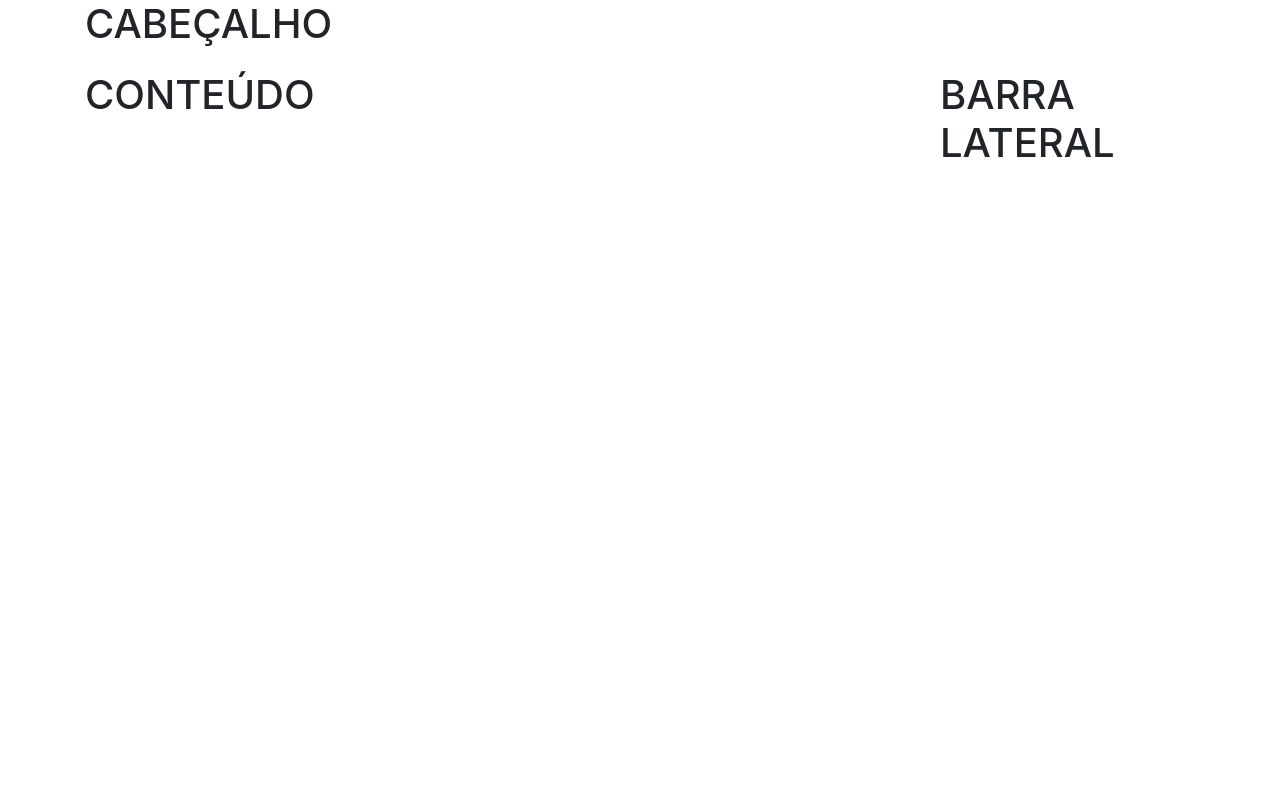
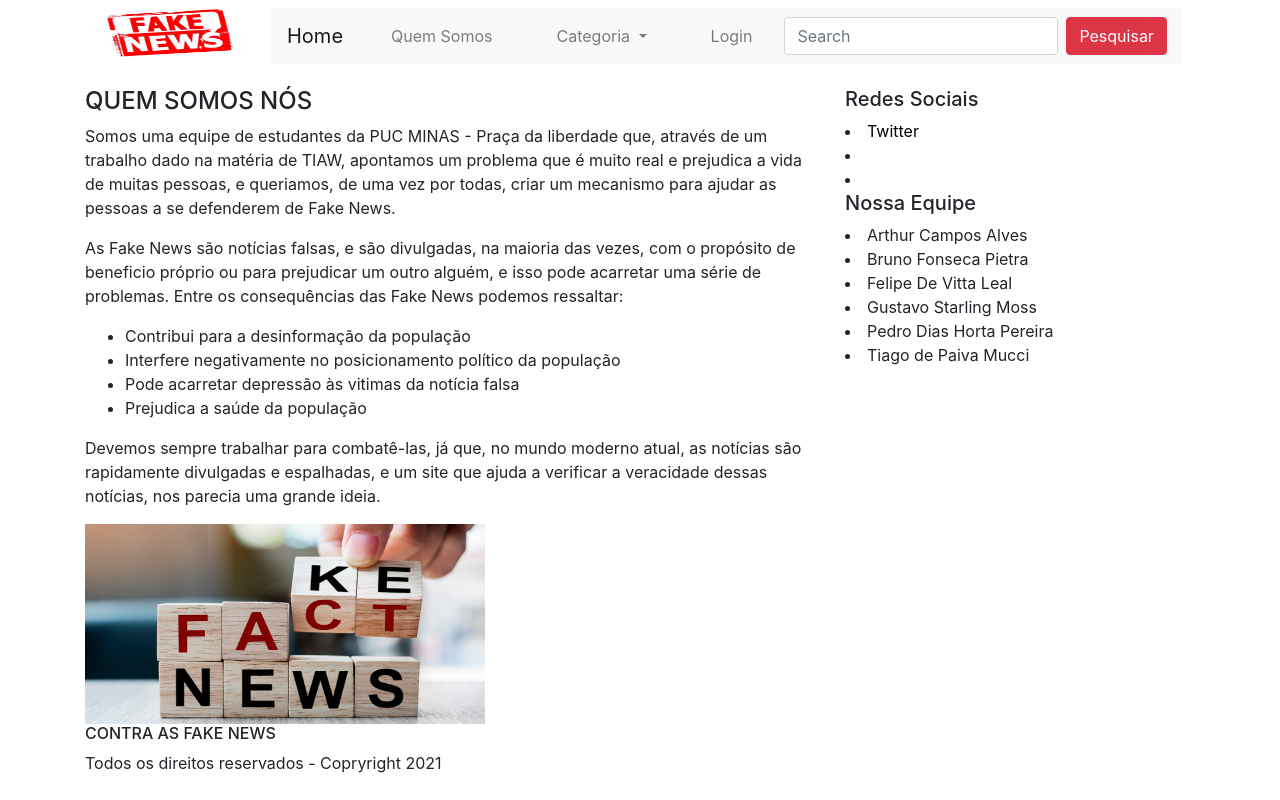
Before and after one commit to ICEI-PUC-Minas-PPLCC-TI/Grupo8-Fake-News, a plain HTML site: page src/quemsomos.html in a window 1280 px wide. Drawn offline with nearby package versions, Linux system fonts and the light colour scheme.

Commit message:
alteração quemsomos

```diff
--- a/src/quemsomos.html
+++ b/src/quemsomos.html
@@ -1,58 +1,136 @@
 <!DOCTYPE html>
 <html lang="pt-br">
-
 <head>
     <meta charset="UTF-8">
     <meta http-equiv="X-UA-Compatible" content="IE=edge">
-    <meta name="viewport" content="width=device-width, initial-scale=1, shrink-to-fit=no">
-    <link rel="stylesheet" href="https://stackpath.bootstrapcdn.com/bootstrap/4.4.1/css/bootstrap.min.css"
-        integrity="sha384-Vkoo8x4CGsO3+Hhxv8T/Q5PaXtkKtu6ug5TOeNV6gBiFeWPGFN9MuhOf23Q9Ifjh" crossorigin="anonymous">
+    <meta name="viewport" content="width=device-width, initial-scale=1.0">
+    <link rel="stylesheet" href="https://maxcdn.bootstrapcdn.com/bootstrap/4.0.0/css/bootstrap.min.css"
+        integrity="sha384-Gn5384xqQ1aoWXA+058RXPxPg6fy4IWvTNh0E263XmFcJlSAwiGgFAW/dAiS6JXm" crossorigin="anonymous">
     <link rel="stylesheet" href="styles/style.css">
-    <title>FakeNews Site</title>
+
+    <title>Quem Somos</title>
+
 </head>
-
 <body>
     <div class="container header">
+        <div class=" row">
+            <div class="col-12 navbar">
+                <div class="row">
+                    <img src="assets/logo.png" width="200" height="50" class="logo">
+                    <nav class="navbar navbar-expand-lg navbar-light bg-light">
+                        <a class="navbar-brand" href="index.html">Home</a>
+                        <button class="navbar-toggler" type="button" data-toggle="collapse"
+                            data-target="#navbarSupportedContent" aria-controls="navbarSupportedContent"
+                            aria-expanded="false" aria-label="Toggle navigation">
+                            <span class="navbar-toggler-icon"></span>
+                        </button>
+
+                        <div class="collapse navbar-collapse" id="navbarSupportedContent">
+                            <ul class="navbar-nav mr-auto">
+                                <li class="nav-item">
+                                    <a class="nav-link" href="quemsomos.html">Quem Somos</a>
+                                </li>
+                                <li class="nav-item dropdown">
+                                    <a class="nav-link dropdown-toggle" href="#" id="navbarDropdown" role="button"
+                                        data-toggle="dropdown" aria-haspopup="true" aria-expanded="false">
+                                        Categoria
+                                    </a>
+                                    <div class="dropdown-menu" aria-labelledby="navbarDropdown">
+                                        <a class="dropdown-item" href="#">Política</a>
+                                        <a class="dropdown-item" href="#">Religião</a>
+                                        <a class="dropdown-item" href="#">Saúde</a>
+                                        <a class="dropdown-item" href="#">Esportes</a>
+                                        <a class="dropdown-item" href="#">Entretenimento</a>
+
+                                </li>
+                                <li class="nav-item">
+                                    <a class="nav-link" href="login.html">Login</a>
+                                </li>
+                            </ul>
+                            <form class="form-inline my-2 my-lg-0">
+                                <input class="form-control mr-sm-2" type="search" placeholder="Search" aria-label="Search">
+                                <button type="button" class="btn btn-danger" type="submit">Pesquisar</button>
+                            </form>
+                        </div>
+                    </nav>
+                </div>
+
+            </div>
+
+        </div>
+    </div>
+
+    <div class="container quemsomos">
         <div class="row">
-            <div class=" col-12 cabecalho">
-                <h1>CABEÇALHO</h1>
+            <div class="col-lg-8 col-md-12 col-sm-12">
+
+             <h4>QUEM SOMOS NÓS</h4>
+
+
+             <p> Somos uma equipe de estudantes da PUC MINAS - Praça da liberdade que, através de um trabalho dado na matéria
+                 de TIAW, apontamos um problema que é muito real e prejudica a vida de muitas pessoas, e queriamos, de uma vez
+                por todas, criar um mecanismo para ajudar as pessoas a se defenderem de Fake News. </p>
+                <p>As Fake News são notícias falsas, e são divulgadas, na maioria das vezes, com o propósito de beneficio
+                    próprio ou para prejudicar um outro alguém, e isso pode acarretar uma série de problemas.
+                    Entre os consequências das Fake News podemos ressaltar:
+                    <ul>
+                        <li>Contribui para a desinformação da população</li>
+                        <li>Interfere negativamente no posicionamento político da população</li>
+                        <li>Pode acarretar depressão às vitimas da notícia falsa</li>
+                        <li>Prejudica a saúde da população</li>
+                    </ul>
+                </p>
+
+            <p> Devemos sempre trabalhar para combatê-las, já que, no mundo moderno atual, as notícias são
+                rapidamente divulgadas e espalhadas, e um site que ajuda a verificar a veracidade dessas notícias, nos
+                parecia uma grande ideia.
+
+            </p>
+            <img src="assets/factnews.jpg" width="400px" height="200px" alt="Imagem fake news">
+
+
+            </div>
+            <div class=" redessoc col-lg-4 col-md-12 col-sm-12">
+                <lu>
+                    <h5>Redes Sociais</h5>
+                    <li><a href="https://twitter.com/FakeNew69225425" target="_blank">Twitter</a></li>
+                    <li><a href=""></a></li>
+                    <li><a href=""></a></li>
+                </lu>
+                <h5>Nossa Equipe</h5>
+                <li>Arthur Campos Alves</li>
+                <li>Bruno Fonseca Pietra </li>
+                <li>Felipe De Vitta Leal </li>
+                <li>Gustavo Starling Moss </li>
+                <li>Pedro Dias Horta Pereira</li>
+                <li>Tiago de Paiva Mucci</li>
 
             </div>
 
         </div>
 
     </div>
-
-    </div>
-
-    <div class="container body">
+    <div class="container rodapeqs">
         <div class="row">
-            <div class="col-9 conteudo">
-                <h1>CONTEÚDO</h1>
-
-            </div>
-            <div class="col-3 barra_lateral">
-                <h1>BARRA LATERAL</h1>
-
+            <div class="col-12">
+              <h6>CONTRA AS FAKE NEWS</h6>
+              <p>Todos os direitos reservados - Copryright 2021</p>
             </div>
 
         </div>
 
     </div>
 
-    </div>
 
 
-
-    <script src="https://code.jquery.com/jquery-3.4.1.slim.min.js"
-        integrity="sha384-J6qa4849blE2+poT4WnyKhv5vZF5SrPo0iEjwBvKU7imGFAV0wwj1yYfoRSJoZ+n"
-        crossorigin="anonymous"></script>
-    <script src="https://cdn.jsdelivr.net/npm/popper.js@1.16.0/dist/umd/popper.min.js"
-        integrity="sha384-Q6E9RHvbIyZFJoft+2mJbHaEWldlvI9IOYy5n3zV9zzTtmI3UksdQRVvoxMfooAo"
-        crossorigin="anonymous"></script>
-    <script src="https://stackpath.bootstrapcdn.com/bootstrap/4.4.1/js/bootstrap.min.js"
-        integrity="sha384-wfSDF2E50Y2D1uUdj0O3uMBJnjuUD4Ih7YwaYd1iqfktj0Uod8GCExl3Og8ifwB6"
-        crossorigin="anonymous"></script>
+    <script src="https://code.jquery.com/jquery-3.2.1.slim.min.js"
+        integrity="sha384-KJ3o2DKtIkvYIK3UENzmM7KCkRr/rE9/Qpg6aAZGJwFDMVNA/GpGFF93hXpG5KkN" crossorigin="anonymous">
+    </script>
+    <script src="https://cdnjs.cloudflare.com/ajax/libs/popper.js/1.12.9/umd/popper.min.js"
+        integrity="sha384-ApNbgh9B+Y1QKtv3Rn7W3mgPxhU9K/ScQsAP7hUibX39j7fakFPskvXusvfa0b4Q" crossorigin="anonymous">
+    </script>
+    <script src="https://maxcdn.bootstrapcdn.com/bootstrap/4.0.0/js/bootstrap.min.js"
+        integrity="sha384-JZR6Spejh4U02d8jOt6vLEHfe/JQGiRRSQQxSfFWpi1MquVdAyjUar5+76PVCmYl" crossorigin="anonymous">
+    </script>
 </body>
-
 </html>
```
Also changed, not shown: src/index.html (+1 -1 lines), src/assets/factnews.jpg (added).
